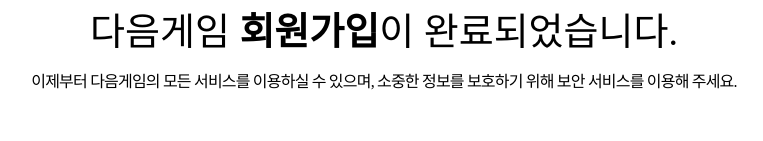
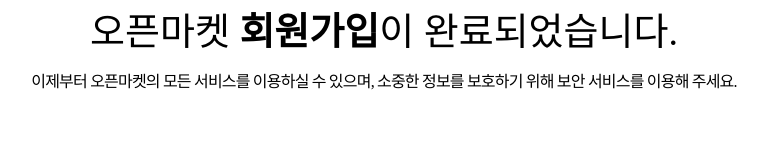
Before and after one commit to leehyeonseop/Open-Market, a React (Create React App) app: page /joinComplete in a window 1280 px wide. Shown: the part 381-522 px from the top of the page, without its empty margins (256-1019 px from the left). Built offline with nearby package versions, Linux system fonts and the light colour scheme; a web font is replaced by a local one.

Commit message:
메세지 수정

```diff
--- a/src/components/nav/Nav.tsx
+++ b/src/components/nav/Nav.tsx
@@ -5,7 +5,7 @@ const Nav = () => {
         <Wrapper>
             <ul>
                 <li>
-                    <button type="button">판매중인 상품(3)</button>
+                    <button type="button">판매중인 상품</button>
                 </li>
                 <li>
                     <button type="button">주문/배송</button>
--- a/src/pages/joinCompletePage/JoinCompletePage.tsx
+++ b/src/pages/joinCompletePage/JoinCompletePage.tsx
@@ -17,10 +17,10 @@ const JoinCompletePage = () => {
         <Wrapper>
             <CheckOn width={150} height={150} />
             <H1>
-                다음게임 <Strong>회원가입</Strong>이 완료되었습니다.
+                오픈마켓 <Strong>회원가입</Strong>이 완료되었습니다.
             </H1>
             <P>
-                이제부터 다음게임의 모든 서비스를 이용하실 수 있으며, 소중한
+                이제부터 오픈마켓의 모든 서비스를 이용하실 수 있으며, 소중한
                 정보를 보호하기 위해 보안 서비스를 이용해 주세요.
             </P>
             <ButtonWrapper>
```
